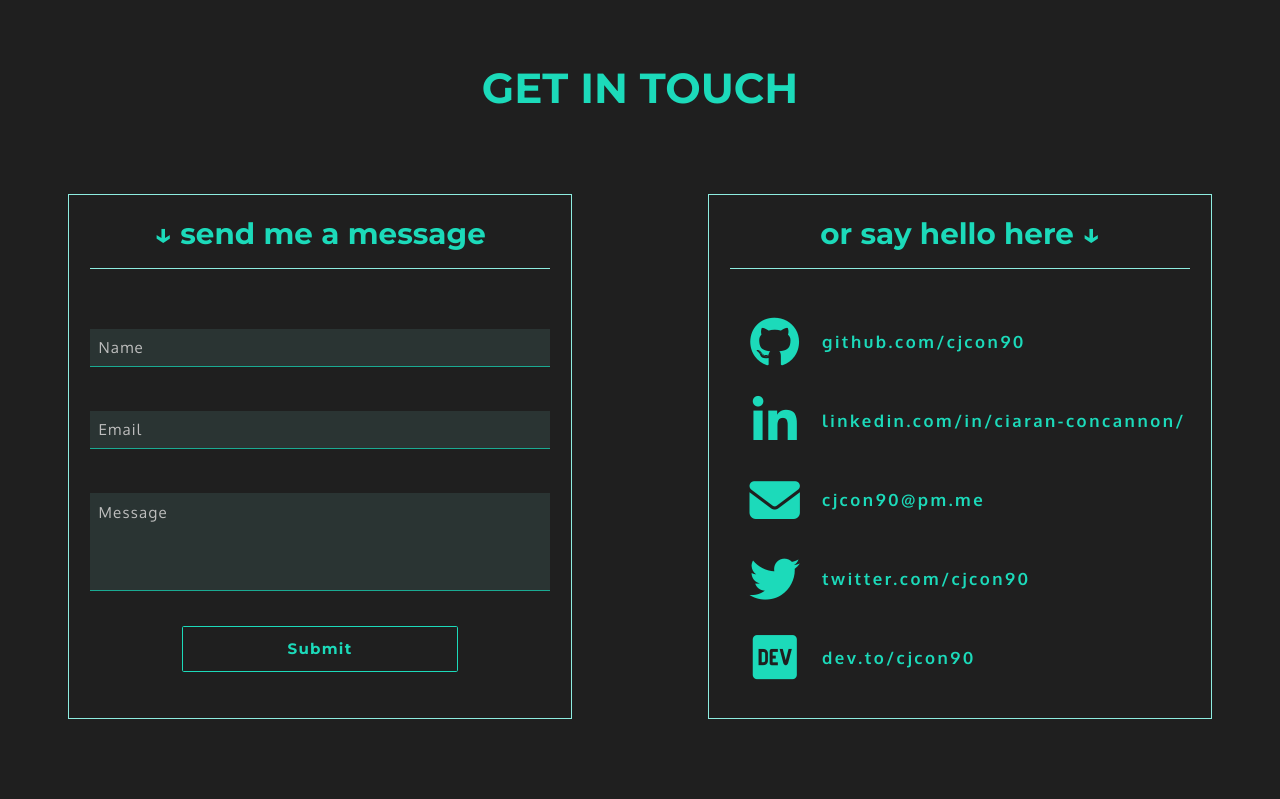
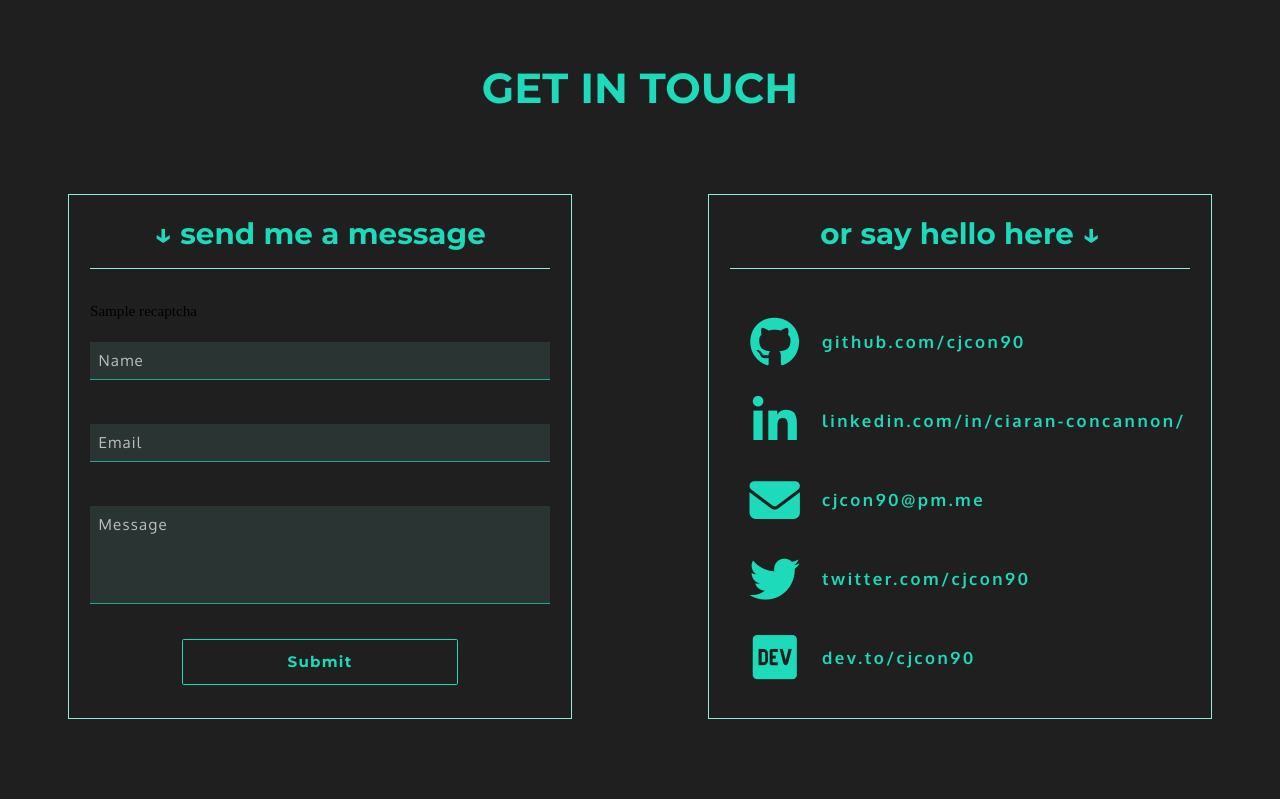
Before and after one commit to cjcon90/personal-portfolio-cjcon90, a Flask app: template cjcon90/templates/main/index.html in a window 1280 px wide. Shown: the part 2770-3569 px from the top of the page. Run offline with Flask 2, Linux system fonts and the light colour scheme; the template is opened without the code that fills it: most values are stand-ins (such as "Sample title", 1, 10 or a date in 2020); grey boxes marked "Sample" are stand-in pictures; some libraries are stand-ins or nearby versions.

Commit message:
use flask_recaptcha library

```diff
--- a/cjcon90/templates/main/index.html
+++ b/cjcon90/templates/main/index.html
@@ -121,6 +121,7 @@
       <div class="contact__form">
         <h3 class="contact__social--heading heading-3">&darr; send me a message</h3>
         <form class="form" id="contact_form" name="contact" action="{{url_for('main.index')}}" method="POST">
+          {{ recaptcha }}
           <div class="form__section">
             <input type="text" id="name" name="name" placeholder="Name" required class="form__section--input" />
             <label for="name" class="form__section--label">Name</label>
@@ -138,9 +139,7 @@
             <p class="form__section--error" id="message-error">Please enter a message!</p>
           </div>
           <div class="form__section">
-            <button class="g-recaptcha" type="submit" id="submit"
-              data-sitekey="6LeKoH8fAAAAAJuTyMIRLpnMLg2e_m18a7a0qahS" data-callback='onSubmit'
-              data-action='submit'>Submit</button>
+            <button type="submit" id="submit">Submit</button>
           </div>
         </form>
       </div>
@@ -179,7 +178,6 @@
   <script src="https://unpkg.com/scrollreveal"></script>
   <script src="https://kit.fontawesome.com/ea8e9f1dd8.js" crossorigin="anonymous" defer></script>
   <script src="{{url_for('static', filename='scripts/app.js')}}"></script>
-  <script src="https://www.google.com/recaptcha/api.js"></script>
 </body>
 
 </html>
--- a/config.py
+++ b/config.py
@@ -6,6 +6,7 @@ load_dotenv()
 class Config(object):
     # Flask Secret Key
     SECRET_KEY = os.environ.get('SECRET_KEY')
+    RECAPTCHA_SECRET_KEY = os.environ.get('RECAPTCHA_SECRET_KEY')
 
     # Email configuration
     MAIL_SERVER = "smtp.gmail.com"
```
Also changed, not shown: cjcon90/main/routes.py (+15 -12 lines).
